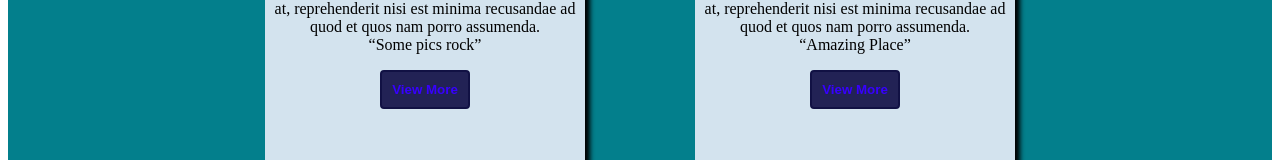
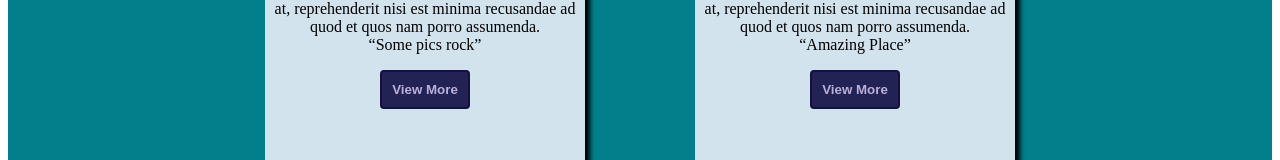
Before and after one commit to vijayboltreddy007/travel-blog, a plain HTML site: page index.html in a window 1280 px wide. Shown: the part 534-694 px from the top of the page. Drawn offline with Linux system fonts and the light colour scheme.

Commit message:
Update style.css

```diff
--- a/CSS/style.css
+++ b/CSS/style.css
@@ -111,6 +111,6 @@
     padding: 10px;
     text-align: center;
     font-weight: bold;
-    color: rgb(55, 0, 255);
+    color: rgb(186, 177, 219);
     cursor: pointer;
 }
```
